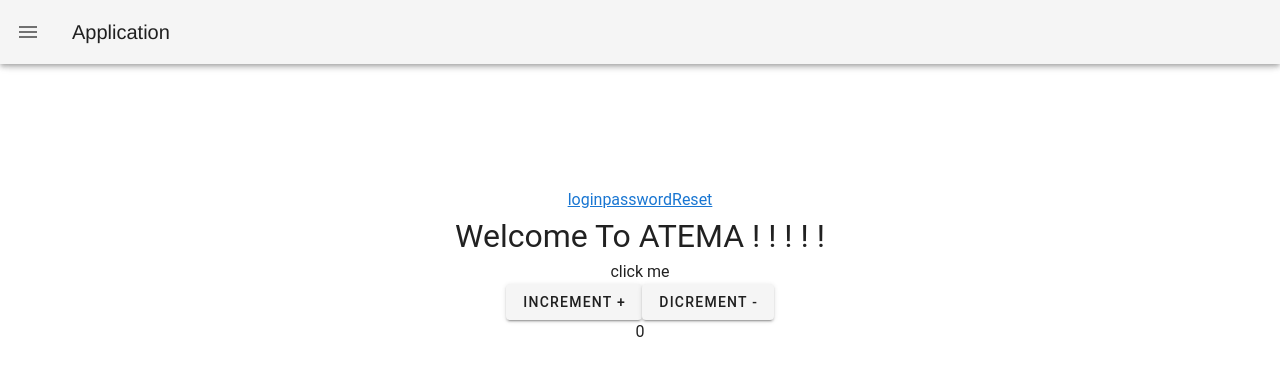
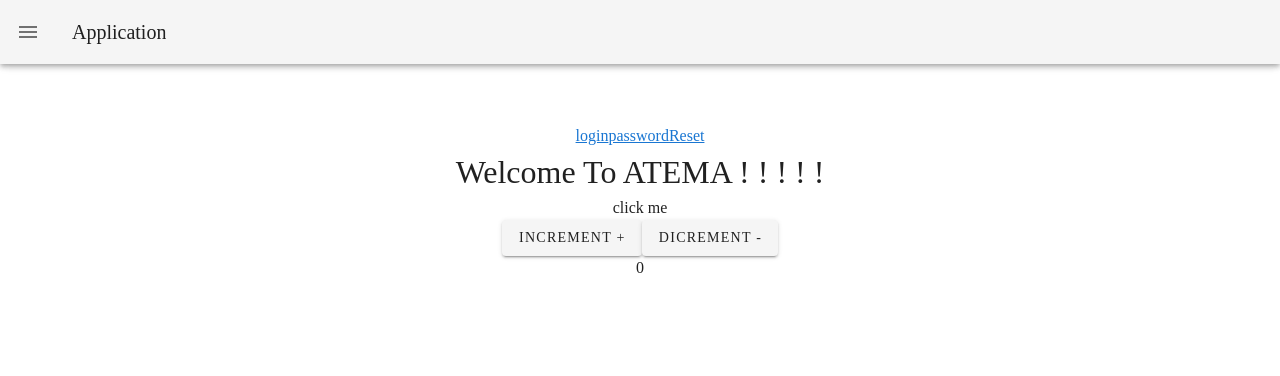
Before and after one commit to AtemaSuper/ATEMA-web-, a Vue app in the folder frontend/: page /#/ in a window 1280 px wide. Shown: the top 376 px of the page. Built offline with nearby package versions, Linux system fonts and the light colour scheme.

Commit message:
app.vue内のタグ削除

```diff
--- a/frontend/src/App.vue
+++ b/frontend/src/App.vue
@@ -1,13 +1,11 @@
 <template>
-  <v-app id="app">
+  <v-app id="app" >
     <template v-if="!$route.path.includes('login')">
     <Header/>
     </template>
-      <v-main>
          <keep-alive :include="['login']">
          <router-view/>
          </keep-alive>
-    </v-main>
    </v-app>
 </template>
 
@@ -38,8 +36,10 @@ export default {
 </script>
 
 <style>
+.v-application{
+    font-family: "Zen Kaku Gothic New" !important;
+}
 #app {
-  font-family: 'Avenir', Helvetica, Arial, sans-serif;
   -webkit-font-smoothing: antialiased;
   -moz-osx-font-smoothing: grayscale;
   text-align: center;
```
